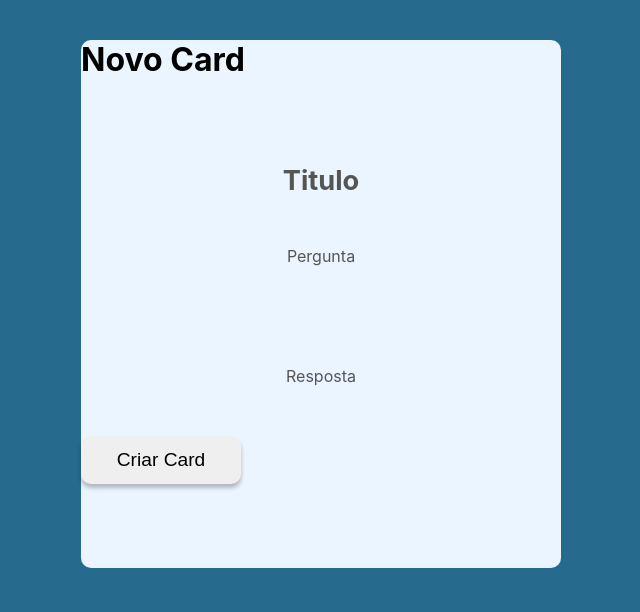
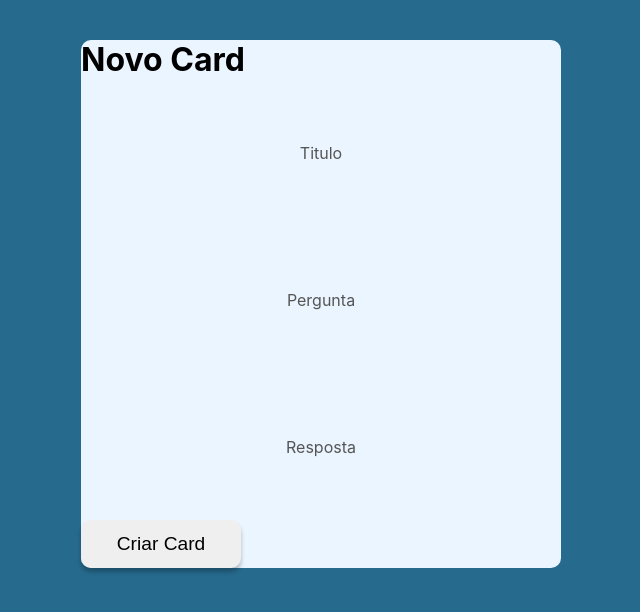
Before and after one commit to Studio-024/memorize, a React (Create React App) app in the folder client/: page /addCard/back in a window 1280 px wide. Shown: the top 612 px of the page, without its empty margins (319-959 px from the left). Built offline with nearby package versions, Linux system fonts and the light colour scheme.

Commit message:
style(client): add.tsx HTML complete and some details

```diff
--- a/client/src/components/Add.tsx
+++ b/client/src/components/Add.tsx
@@ -5,14 +5,13 @@ import { Link } from 'react-router-dom'
 const Add = () => {
     return(
         <>
+        <div id="AddBackground"/>
         <div className="AddCard">
             <h1>Novo Card</h1>
-            <div id="AddContainer_quest">
-                <h1 contentEditable="true" spellCheck={true} className="AddCard_title" placeholder="Titulo"></h1>
+                <p contentEditable="true" spellCheck={true} className="AddCard_quest" placeholder="Titulo"></p>
                 <p contentEditable="true" spellCheck={true} className="AddCard_quest" placeholder={"Pergunta"}></p>
                 <p contentEditable="true" spellCheck={true} className="AddCard_quest" placeholder={"Resposta"}></p>
-                <button>Criar Card</button>
-            </div>
+                <button id='AddCreateCard_button'>Criar Card</button>
         </div>
         </>
     )
--- a/client/src/css/AddButton.css
+++ b/client/src/css/AddButton.css
@@ -1,6 +1,6 @@
 .crud_button {
   position: fixed;
-  right: 4rem;
+  right: 3rem;
   bottom: 1rem;
   width: 5rem;
   height: 5rem;
--- a/client/src/scss/AddButton.scss
+++ b/client/src/scss/AddButton.scss
@@ -2,7 +2,7 @@
 
 .crud_button{
   position: fixed;
-  right: 4rem;
+  right: 3rem;
   bottom: 1rem;
   width: 5rem;
   height: 5rem;
--- a/client/src/scss/vars.scss
+++ b/client/src/scss/vars.scss
@@ -4,3 +4,4 @@ $background-Card: hsla(209, 100%, 96%, 1);
 $font-size-min: 1rem;
 $font-size-default: 1.2rem;
 $font-size-great: 1.7rem;
+$background-input: rgba(40, 112, 148, 0.21);
```
